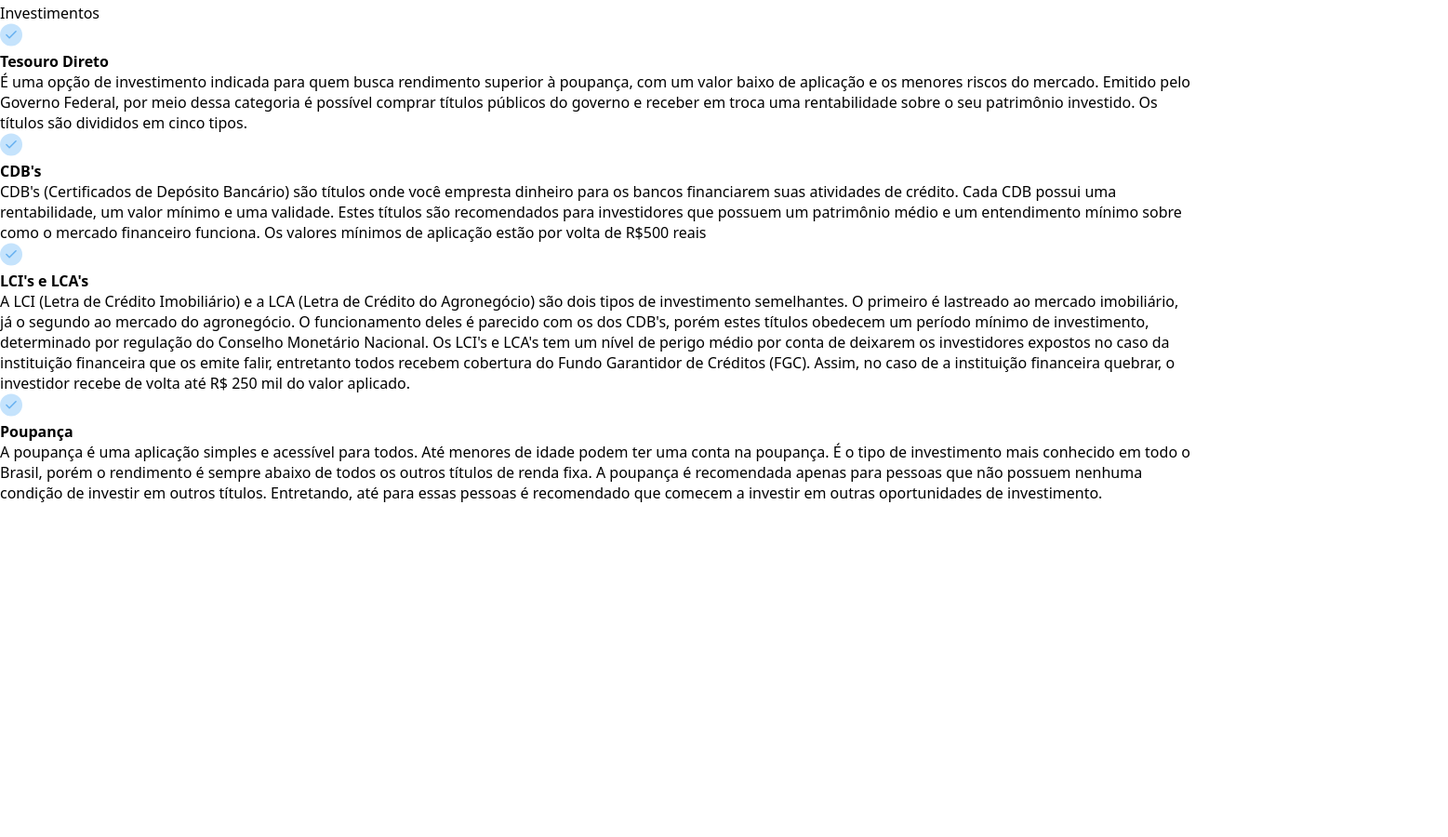
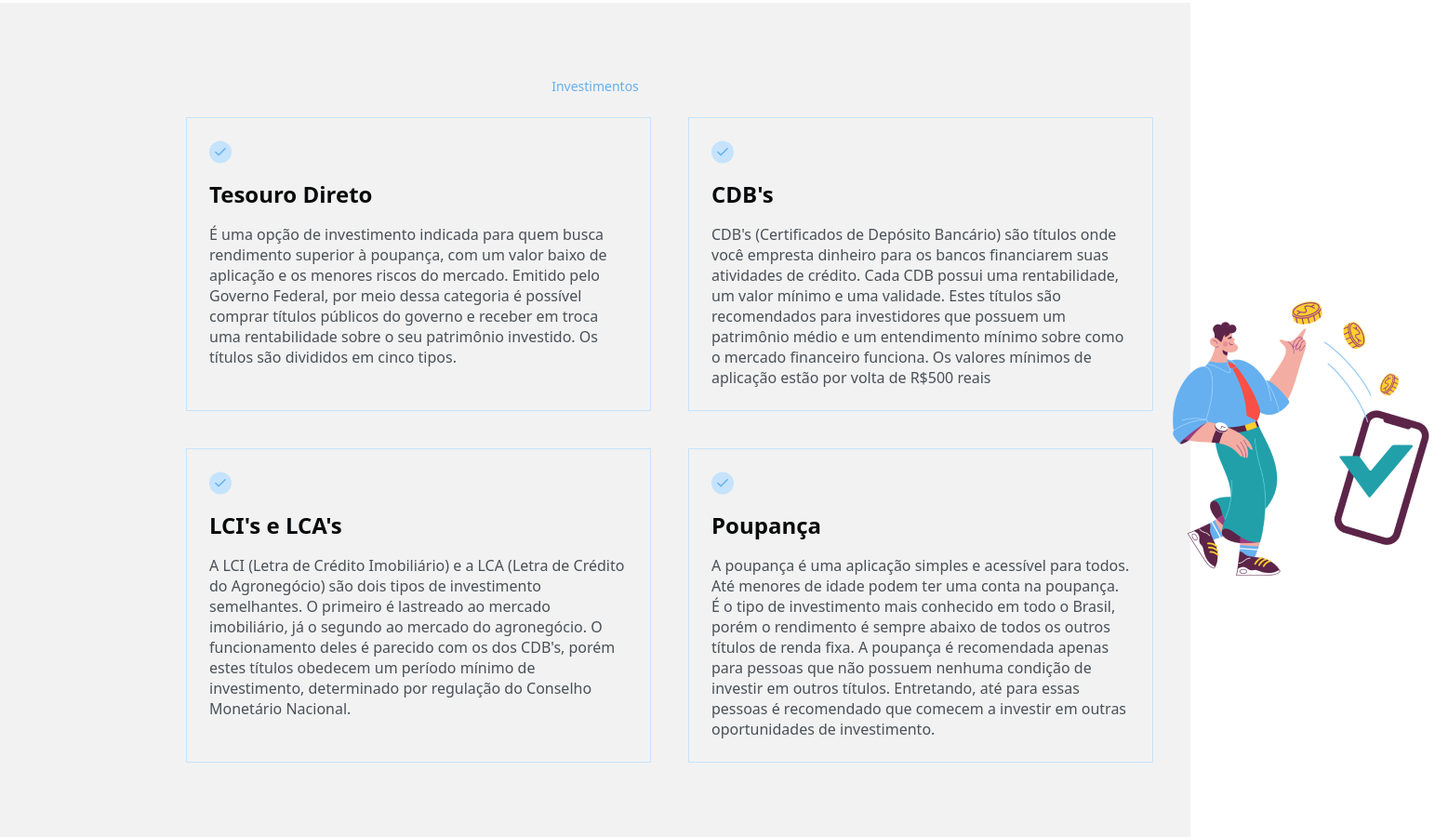
Before and after one commit to arthurpiloto/investrack, a plain HTML site: page index.html in a window 1280 px wide. Shown: the part 1255-2155 px from the top of the page at 93% size, 1557 px wide, since content can reach past the window. Before the commit the page ends 1796 px from the top, so only its background shows below. Drawn offline with Linux system fonts and the light colour scheme.

Commit message:
investments section "finished"

```diff
--- a/index.html
+++ b/index.html
@@ -78,8 +78,9 @@
         <section id="investments">
             <span class="investments-mini-title">Investimentos</span>
 
+            <div class="investments-info-container">
                 <div class="investments-cards-container">
-                <div class="investments-tesouro-card">
+                    <div class="investments-card">
                         <svg
                             width="24" height="25" viewBox="0 0 24 25" fill="none" xmlns="http://www.w3.org/2000/svg">
                             <circle cx="12" cy="12.5" r="12" fill="#C5E3FC"/>
@@ -88,8 +89,7 @@
                         <h2 class="investments-card-tile">Tesouro Direto</h2>
                         <p class="investments-card-description">É uma opção de investimento indicada para quem busca rendimento superior à poupança, com um valor baixo de aplicação e os menores riscos do mercado. Emitido pelo Governo Federal, por meio dessa categoria é possível comprar títulos públicos do governo e receber em troca uma rentabilidade sobre o seu patrimônio investido. Os títulos são divididos em cinco tipos.</p>
                     </div>
-
-                <div class="investments-cdb-card">
+                    <div class="investments-card">
                         <svg
                             width="24" height="25" viewBox="0 0 24 25" fill="none" xmlns="http://www.w3.org/2000/svg">
                             <circle cx="12" cy="12.5" r="12" fill="#C5E3FC"/>
@@ -98,18 +98,16 @@
                         <h2 class="investments-card-tile">CDB's</h2>
                         <p class="investments-card-description">CDB's (Certificados de Depósito Bancário) são títulos onde você empresta dinheiro para os bancos financiarem suas atividades de crédito. Cada CDB possui uma rentabilidade, um valor mínimo e uma validade. Estes títulos são recomendados para investidores que possuem um patrimônio médio e um entendimento mínimo sobre como o mercado financeiro funciona. Os valores mínimos de aplicação estão por volta de R$500 reais</p>
                     </div>
-
-                <div class="investments-lci-lca-card">
+                    <div class="investments-card">
                         <svg
                             width="24" height="25" viewBox="0 0 24 25" fill="none" xmlns="http://www.w3.org/2000/svg">
                             <circle cx="12" cy="12.5" r="12" fill="#C5E3FC"/>
                             <path d="M17.091 8.68182L10.091 15.6818L6.90918 12.5" stroke="#66B0F0" stroke-width="1.5" stroke-linecap="round" stroke-linejoin="round"/>
                         </svg>
                         <h2 class="investments-card-tile">LCI's e LCA's</h2>
-                    <p class="investments-card-description">A LCI (Letra de Crédito Imobiliário) e a LCA (Letra de Crédito do Agronegócio) são dois tipos de investimento semelhantes. O primeiro é lastreado ao mercado imobiliário, já o segundo ao mercado do agronegócio. O funcionamento deles é parecido com os dos CDB's, porém estes títulos obedecem um período mínimo de investimento, determinado por regulação do Conselho Monetário Nacional. Os LCI's e LCA's tem um nível de perigo médio por conta de deixarem os investidores expostos no caso da instituição financeira que os emite falir, entretanto todos recebem cobertura do Fundo Garantidor de Créditos (FGC). Assim, no caso de a instituição financeira quebrar, o investidor recebe de volta até R$ 250 mil do valor aplicado.</p>
+                        <p class="investments-card-description">A LCI (Letra de Crédito Imobiliário) e a LCA (Letra de Crédito do Agronegócio) são dois tipos de investimento semelhantes. O primeiro é lastreado ao mercado imobiliário, já o segundo ao mercado do agronegócio. O funcionamento deles é parecido com os dos CDB's, porém estes títulos obedecem um período mínimo de investimento, determinado por regulação do Conselho Monetário Nacional.</p>
                     </div>
-
-                <div class="investments-poupança-card">
+                    <div class="investments-card">
                         <svg
                             width="24" height="25" viewBox="0 0 24 25" fill="none" xmlns="http://www.w3.org/2000/svg">
                             <circle cx="12" cy="12.5" r="12" fill="#C5E3FC"/>
@@ -119,6 +117,11 @@
                         <p class="investments-card-description">A poupança é uma aplicação simples e acessível para todos. Até menores de idade podem ter uma conta na poupança. É o tipo de investimento mais conhecido em todo o Brasil, porém o rendimento é sempre abaixo de todos os outros títulos de renda fixa. A poupança é recomendada apenas para pessoas que não possuem nenhuma condição de investir em outros títulos. Entretando, até para essas pessoas é recomendado que comecem a investir em outras oportunidades de investimento.</p>
                     </div>
                 </div>
+
+                <div class="investments-image-container">
+                    <img src="./assets/img/sammy-online-payment.png" alt="Sammy online payment">
+                </div>
+            </div>
         </section>
     </main>
 </body>
--- a/style.css
+++ b/style.css
@@ -157,3 +157,66 @@ main #about-us .about-us-contact-container .about-us-divider {
 }
 
 /**** INVESTMENTS ****/
+main #investments {
+    background-color: var(--brand-light-gray);
+    display: flex;
+    flex-direction: column;
+    align-items: center;
+    justify-content: center;
+    gap: 2.4rem;
+    padding: 8rem 20rem;
+}
+
+main #investments .investments-mini-title {
+    font-size: 1.4rem;
+    color: var(--brand-blue);
+}
+
+main #investments .investments-info-container {
+    display: flex;
+    align-items: center;
+    justify-content: space-between;
+    width: 100%;
+}
+
+main #investments .investments-info-container .investments-cards-container {
+    display: grid;
+    grid-template-columns: repeat(2, auto);
+    grid-template-rows: repeat(2, auto);
+    grid-column-gap: 4rem;
+    grid-row-gap: 4rem;
+}
+
+main #investments .investments-info-container .investments-cards-container .investments-card {
+    display: flex;
+    flex-direction: column;
+    align-items: flex-start;
+    gap: 1.6rem;
+    padding: 2.4rem;
+    border: .1rem solid var(--brand-blue-hover);
+}
+
+/* main #investments .investments-info-container .investments-card:hover {
+    background-color: var(--brand-blue-hover);
+    border-color: var(--brand-blue);
+}
+
+main #investments .investments-info-container .investments-card svg:hover circle {
+    fill: var(--brand-blue);
+}
+
+main #investments .investments-info-container .investments-card svg:hover path {
+    stroke: #C5E3FC;
+} */
+
+main #investments .investments-info-container .investments-cards-container .investments-card .investments-card-tile {
+    font-size: 2.4rem;
+    font-weight: bold;
+    color: var(--headline);
+}
+
+main #investments .investments-info-container .investments-cards-container .investments-card .investments-card-description{
+    font-size: 1.6rem;
+    color: var(--paragraph);
+    width: 45rem;
+}
```
Also changed, not shown: assets/img/sammy-online-payment.png (added). Lines whose indentation alone changed are shown as unchanged.
